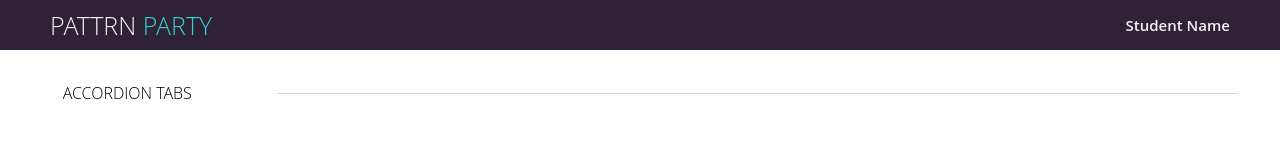
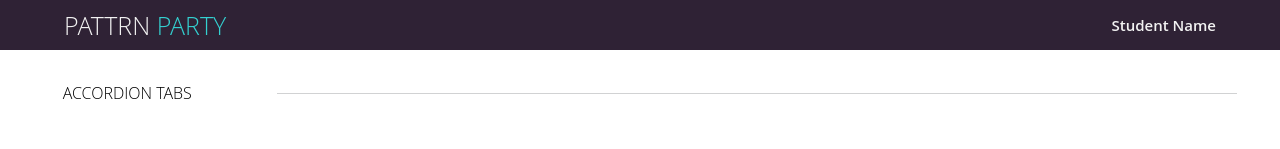
Before and after one commit to hilvitzs/pattrn-party, a plain HTML site: page index.html in a window 1280 px wide. Shown: the top 149 px of the page. Drawn offline with nearby package versions, Linux system fonts and the light colour scheme.

Commit message:
make some changes

```diff
--- a/index.html
+++ b/index.html
@@ -9,8 +9,10 @@
   </head>
   <body>
     <header>
-      <h1>PATTRN <span>PARTY</span></h1>
-      <p class='student'>Student Name</p>
+      <section class="header-section">
+        <h1>PATTRN <span>PARTY</span></h1>
+        <p class='student'>Student Name</p>
+      </section>
     </header>
 
     <section class="title-section accordion">
--- a/styles.css
+++ b/styles.css
@@ -6,17 +6,23 @@ body {
 
 header {
   display: flex;
-  justify-content: space-between;
-  align-items: center;
   background-color: #2F2235;
   color: #F2F2F2;
   height: 50px;
 }
 
+.header-section {
+  display: flex;
+  justify-content: space-between;
+  align-items: center;
+  margin: auto;
+  width: 90%;
+
+}
+
 h1 {
   font-weight: 300;
   font-size: 25px;
-  margin-left: 50px;
 }
 
 span {
@@ -27,7 +33,6 @@ span {
 .student {
   font-size: 15px;
   font-weight: 600;
-  margin-right: 50px;
 }
 
 /* Section Titles */
```
